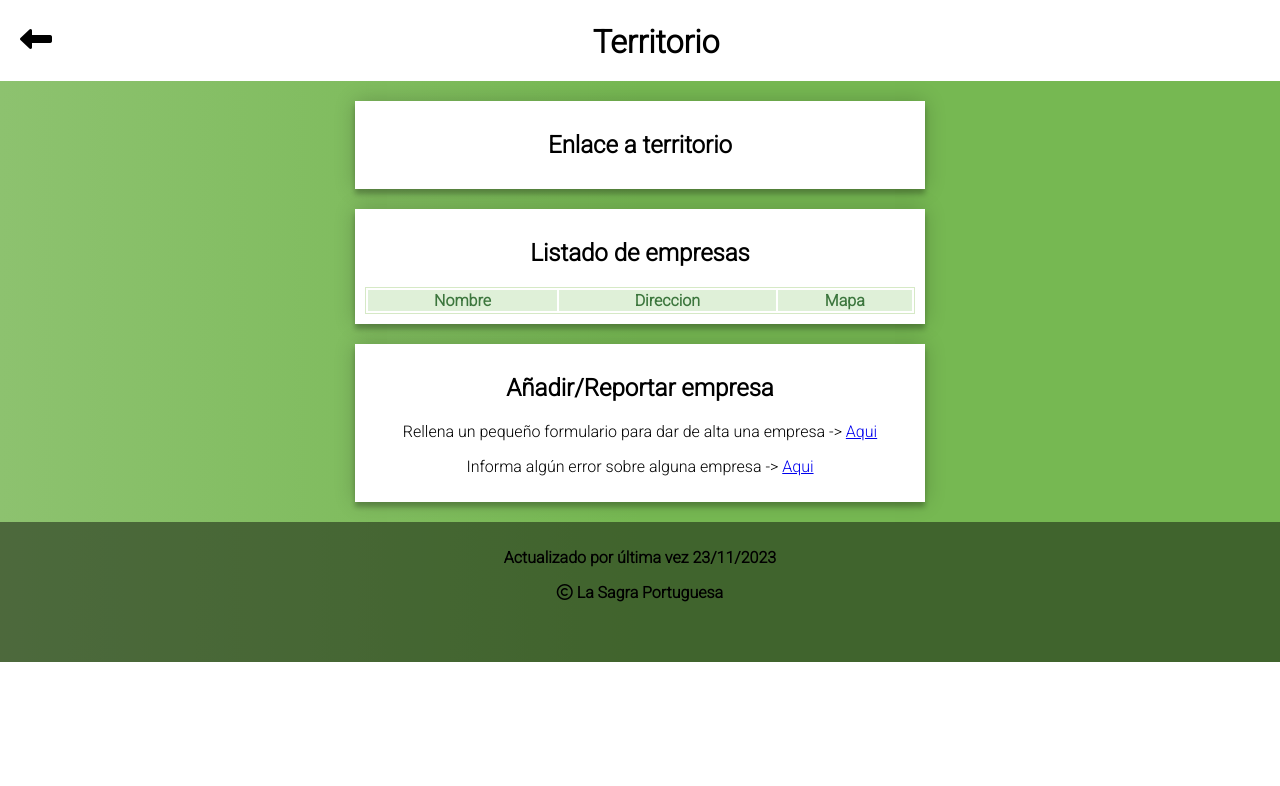
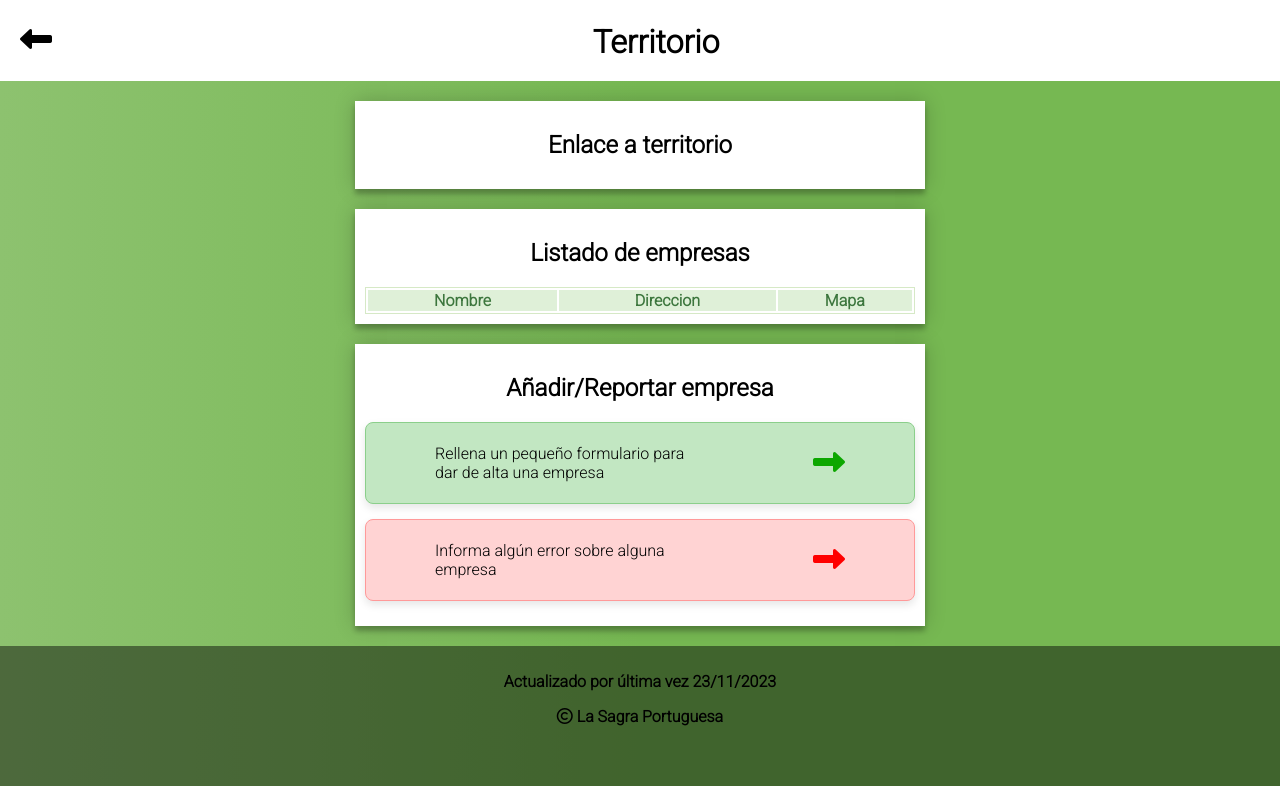
Before and after one commit to lasagraterritorios/lasagraterritorios.github.io, a plain HTML site: page info_cp/info_cp.html in a window 1280 px wide. Shown: the part 531-1317 px from the top of the page. Before the commit the page ends 1193 px from the top, so only its background shows below. Drawn offline with Linux system fonts and the light colour scheme.

Commit message:
add/report

```diff
--- a/info_cp/cp_styles.css
+++ b/info_cp/cp_styles.css
@@ -111,3 +111,67 @@ iframe .card {
 html.no-js {
     overflow: hidden;
 }
+
+tbody#tablaDeEmpresas {
+    text-align: left;
+}
+
+tbody#tablaDeEmpresas td:has(a) {
+    text-align: center;
+}
+
+div#addEmpresa,
+.reportEmpresa {
+    display: flex;
+    justify-content: space-around;
+    align-items: center;
+    margin-bottom: 15px;
+}
+
+div#addEmpresa {
+    background-color: #c2e7c2;
+    /* Color de fondo pastel verde */
+    border: 1px solid #8bcf8b;
+    /* Borde en un tono más oscuro */
+    padding: 5px;
+    /* Espaciado interno */
+    border-radius: 8px;
+    /* Esquinas redondeadas */
+    box-shadow: 0 4px 8px rgba(0, 0, 0, 0.1);
+    /* Sombra suave */
+}
+
+.reportEmpresa {
+    background-color: #ffd3d3;
+    /* Color de fondo pastel */
+    border: 1px solid #ff9999;
+    /* Borde en un tono más oscuro */
+    padding: 5px;
+    /* Espaciado interno */
+    border-radius: 8px;
+    /* Esquinas redondeadas */
+    box-shadow: 0 4px 8px rgba(0, 0, 0, 0.1);
+    /* Sombra suave */
+}
+
+div#addEmpresa p,
+.reportEmpresa p {
+    max-width: 250px;
+    text-align: left;
+}
+
+div#addEmpresa a,
+.reportEmpresa a {
+    font-size: 2em;
+    text-decoration: none;
+    color: black;
+    font-weight: bold;
+}
+
+div#addEmpresa a {
+    color: #0ca700;
+}
+
+.reportEmpresa a {
+    color: red;
+}
--- a/info_cp/info_cp.html
+++ b/info_cp/info_cp.html
@@ -46,10 +46,13 @@
     <section>
         <h2>Añadir/Reportar empresa</h2>
         <div id="addEmpresa">
-            <p>Rellena un pequeño formulario para dar de alta una empresa -> <a href="https://docs.google.com/forms/d/e/1FAIpQLSfTueJk-kKbXNs-s66uTpns867fcLfSKkYUlOcXAYuU2ERgIQ/viewform?usp=sf_link" target="_blank">Aqui</a></p>
-            <!-- <iframe src="https://docs.google.com/forms/d/e/1FAIpQLSfTueJk-kKbXNs-s66uTpns867fcLfSKkYUlOcXAYuU2ERgIQ/viewform?embedded=true" width="640" height="1013" frameborder="0" marginheight="0" marginwidth="0">Cargando…</iframe> -->
-            <p>Informa algún error sobre alguna empresa -> <a href="https://docs.google.com/forms/d/e/1FAIpQLSd2OZK26E596YP_qMBu3nLAiisLHjHjkhqbUYLx-biX8CwXjQ/viewform?usp=sf_link" target="_blank">Aqui</a></p>
+            <p>Rellena un pequeño formulario para dar de alta una empresa </p> <a href="https://docs.google.com/forms/d/e/1FAIpQLSfTueJk-kKbXNs-s66uTpns867fcLfSKkYUlOcXAYuU2ERgIQ/viewform?usp=sf_link" target="_blank"><i class="fa-solid fa-right-long"></i></a>
         </div>
+        <!-- <iframe src="https://docs.google.com/forms/d/e/1FAIpQLSfTueJk-kKbXNs-s66uTpns867fcLfSKkYUlOcXAYuU2ERgIQ/viewform?embedded=true" width="640" height="1013" frameborder="0" marginheight="0" marginwidth="0">Cargando…</iframe> -->
+        <div class="reportEmpresa">
+            <p>Informa algún error sobre alguna empresa</p> <a href="https://docs.google.com/forms/d/e/1FAIpQLSd2OZK26E596YP_qMBu3nLAiisLHjHjkhqbUYLx-biX8CwXjQ/viewform?usp=sf_link" target="_blank"><i class="fa-solid fa-right-long"></i></a>
+        </div>
+
     </section>
     <footer>
         <p>Actualizado por última vez 23/11/2023</p>
--- a/info_cp/info_cp.js
+++ b/info_cp/info_cp.js
@@ -183,7 +183,7 @@ function mostrarInformacionPorCP() {
                 <tr>
                             <td>${empresa.nombre}</td>
                             <td>${empresa.direccion}</td>
-                            <td><a href="${empresa.googleMaps}" target="_blank"><i class="fa-solid fa-location-dot" style="color:black;"></i></a></p></td>
+                            <td><a href="${empresa.googleMaps}" target="_blank"><i class="fa-solid fa-map-location" style="color:black;"></i></a></td>
                         </tr>
                 `).join('')}
         `;
@@ -206,5 +206,8 @@ function mostrarInformacionPorCP() {
 
 window.onload = function() {
     mostrarInformacionPorCP();
-
+    var frame = document.querySelector("iframe");
+    console.log(frame)
+    var html2 = document.querySelector("html.no-js");
+    console.log(html2)
 };
```
